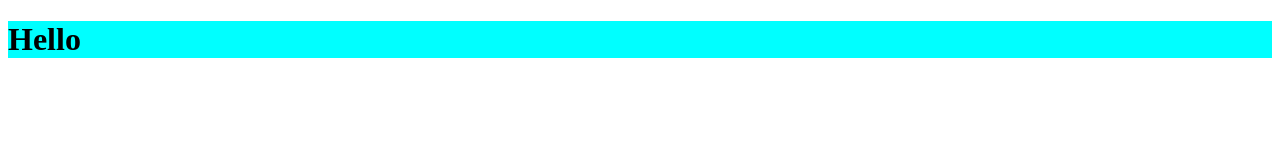
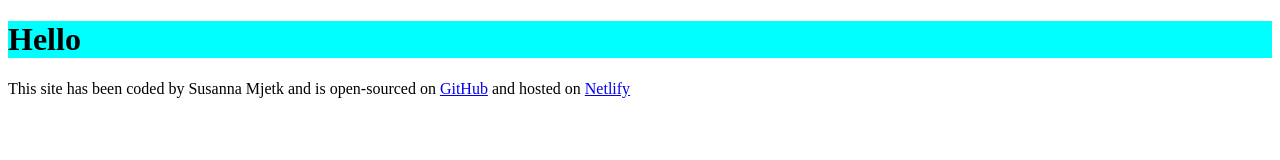
Before and after one commit to SusannaMj/german-joke-generator, a plain HTML site: page index.html in a window 1280 px wide. Drawn offline with Linux system fonts and the light colour scheme.

Commit message:
added footer with GitHub and Netlify links

```diff
--- a/index.html
+++ b/index.html
@@ -11,4 +11,14 @@
     <h1>Hello</h1>
     <source src="src/index.js" type="" />
   </body>
+  <footer>
+    This site has been coded by Susanna Mjetk and is open-sourced on
+    <a href="https://github.com/SusannaMj/german-joke-generator" target="_blank"
+      >GitHub</a
+    >
+    and hosted on
+    <a href="https://german-joke-generator.netlify.app/" target="_blank">
+      Netlify</a
+    >
+  </footer>
 </html>
```
